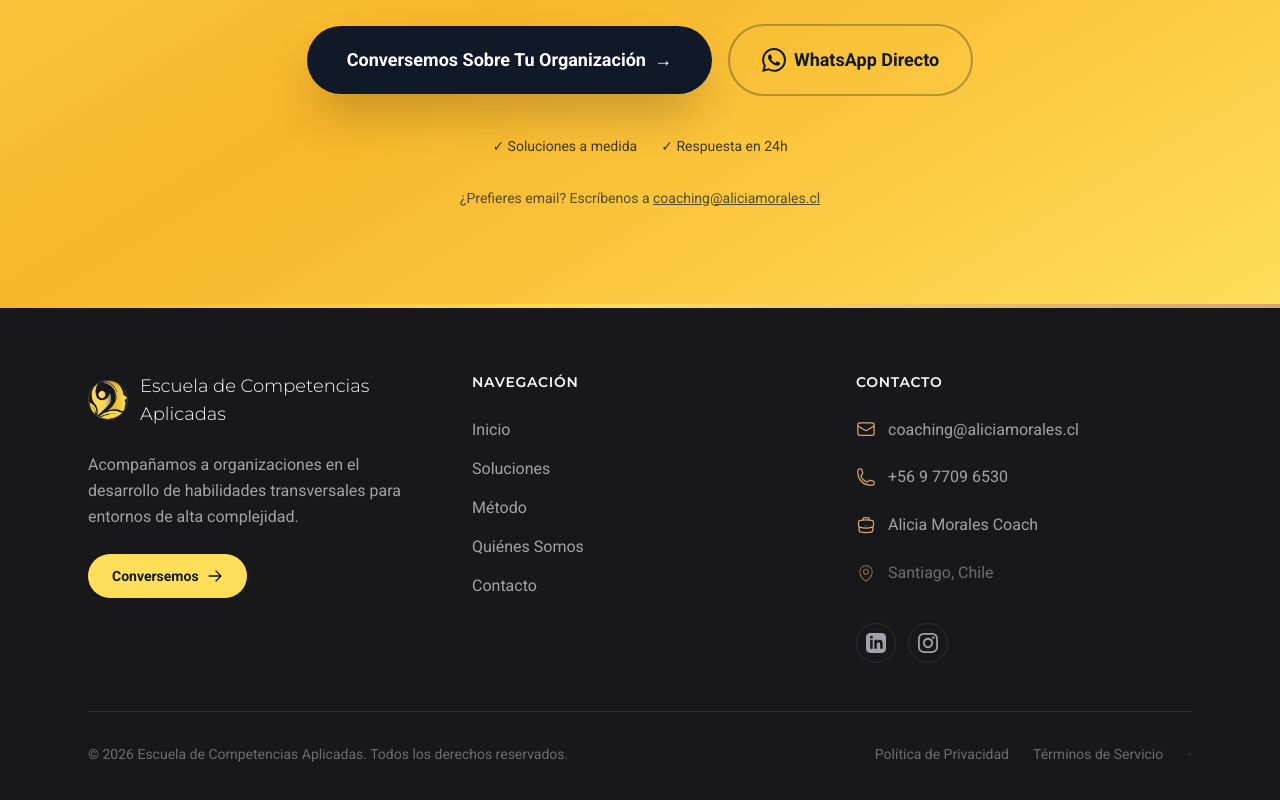
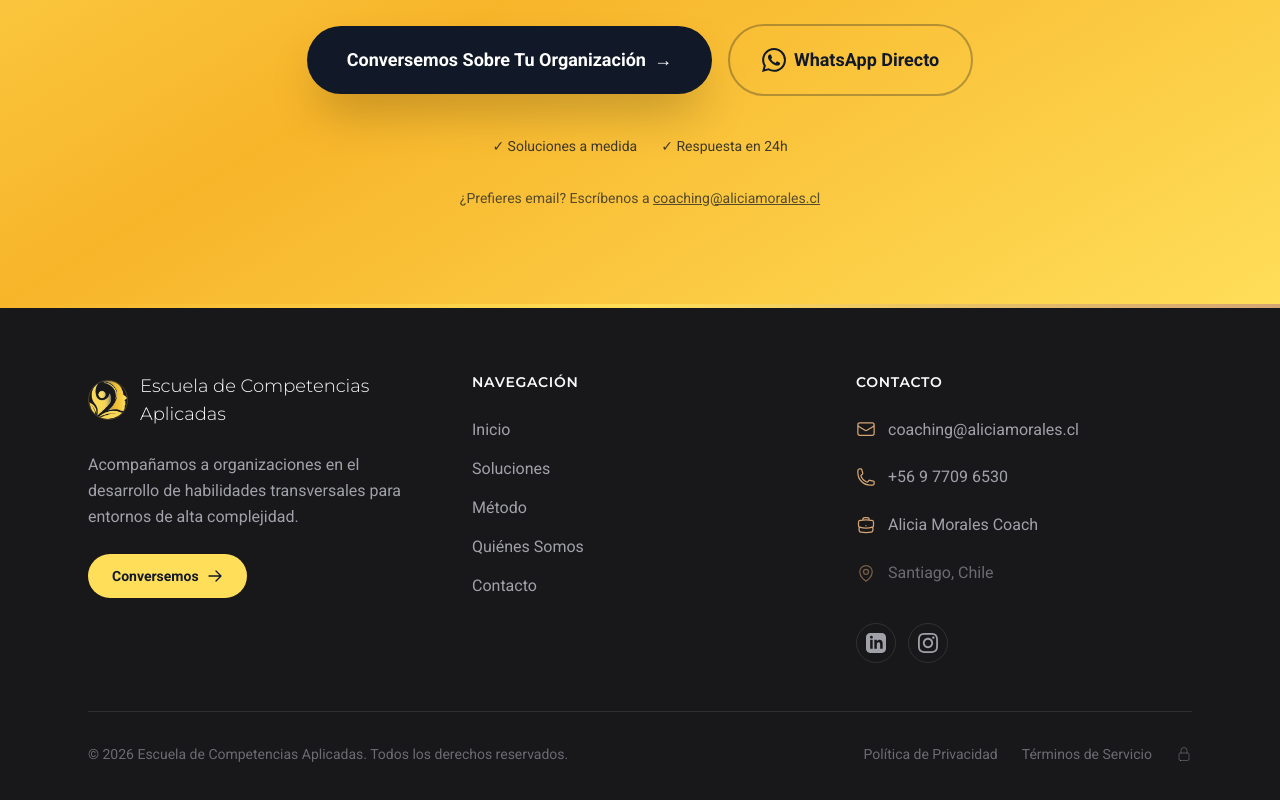
Before and after one commit to mauro6287-blip/alicia-morales-coach, a Next.js app: page / in a window 1280 px wide. Shown: the part 11074-11874 px from the top of the page. Built offline with nearby package versions, Linux system fonts and the light colour scheme.

Commit message:
feat(footer): reemplaza el punto de acceso admin por un ícono de candado
Más visible que el bullet anterior (40% opacidad, hover dorado) sin
dejar de ser discreto.

Co-Authored-By: Claude Sonnet 5 <noreply@anthropic.com>

```diff
--- a/components/Footer.tsx
+++ b/components/Footer.tsx
@@ -260,9 +260,21 @@ export default function Footer() {
                         <a
                             href="/admin/login"
                             aria-label="Acceso administrador"
-                            className="text-muted/20 transition-colors duration-200 hover:text-muted/60"
+                            className="text-muted/40 transition-colors duration-200 hover:text-primary"
                         >
-                            &bull;
+                            <svg
+                                className="h-4 w-4"
+                                fill="none"
+                                stroke="currentColor"
+                                viewBox="0 0 24 24"
+                                strokeWidth={1.5}
+                            >
+                                <path
+                                    strokeLinecap="round"
+                                    strokeLinejoin="round"
+                                    d="M16.5 10.5V6.75a4.5 4.5 0 10-9 0v3.75m-.75 11.25h10.5a2.25 2.25 0 002.25-2.25v-6.75a2.25 2.25 0 00-2.25-2.25H6.75a2.25 2.25 0 00-2.25 2.25v6.75a2.25 2.25 0 002.25 2.25z"
+                                />
+                            </svg>
                         </a>
                     </div>
                 </div>
```
